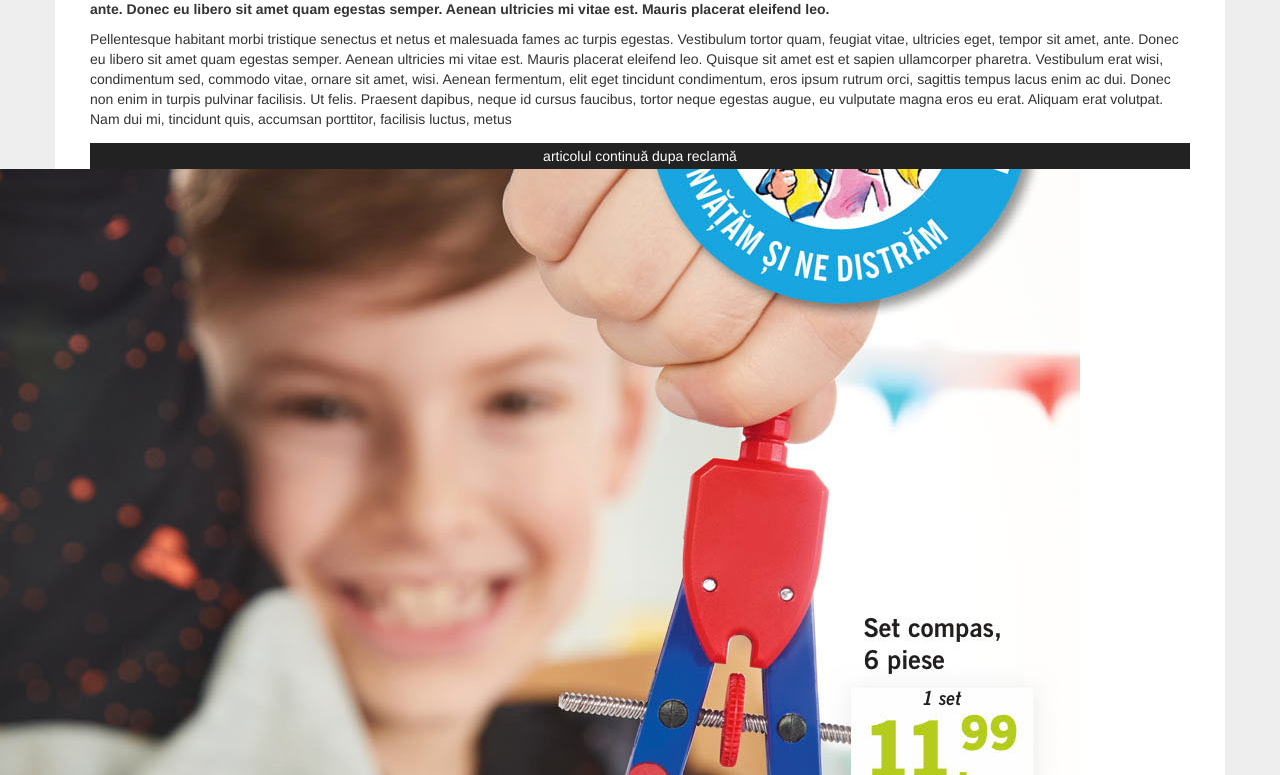
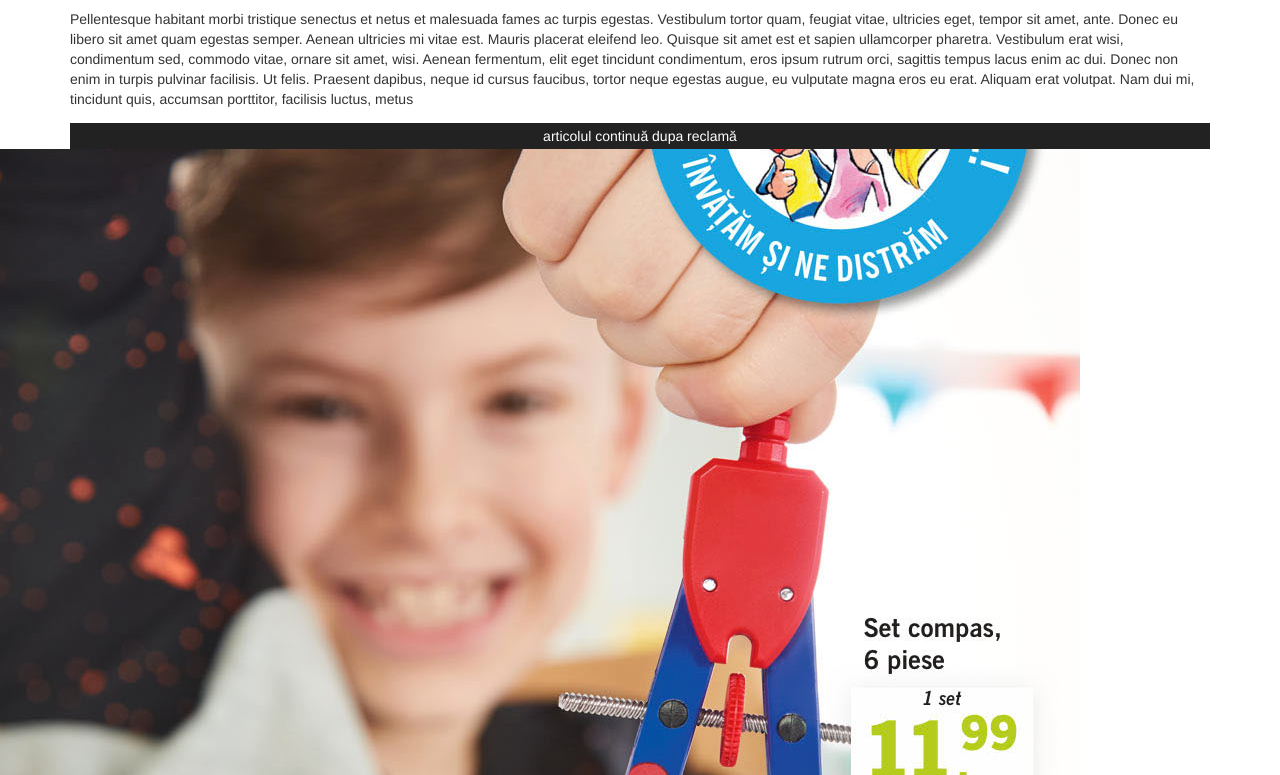
Before and after one commit to andrei-popa/interscroller, a website: page public/interscroller_banner.html in a window 1280 px wide. Shown: the part 111-886 px from the top of the page. Drawn offline with Linux system fonts and the light colour scheme.

Commit message:
style cleaning

```diff
--- a/public/interscroller_banner.html
+++ b/public/interscroller_banner.html
@@ -6,20 +6,6 @@
 	<meta name="viewport" content="width=device-width, initial-scale=1.0">
 	<link rel="stylesheet" href="css/bootstrap.min.css">
 </head>
-<style>
-	body {
-		margin: 0;
-		padding: 0;
-		background-color: #eee;
-	}
-	* {
-		box-sizing: border-box;
-	}
-	div.row {
-		background-color: #fff;
-		padding: 20px;
-	}
-</style>
 <body>
 	<div class="container">
 		<div class="row">
```
